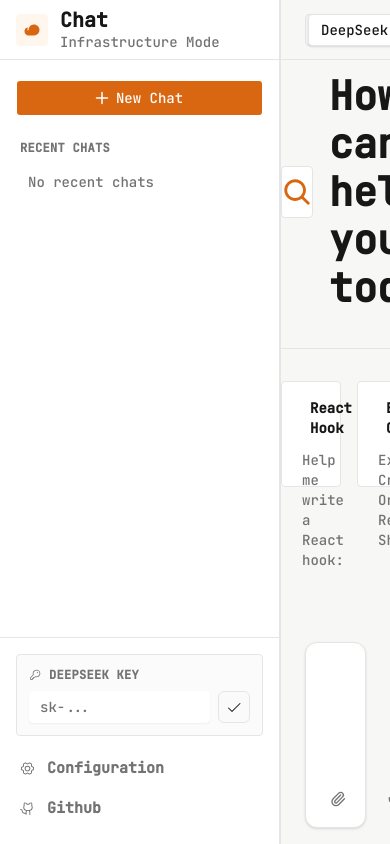
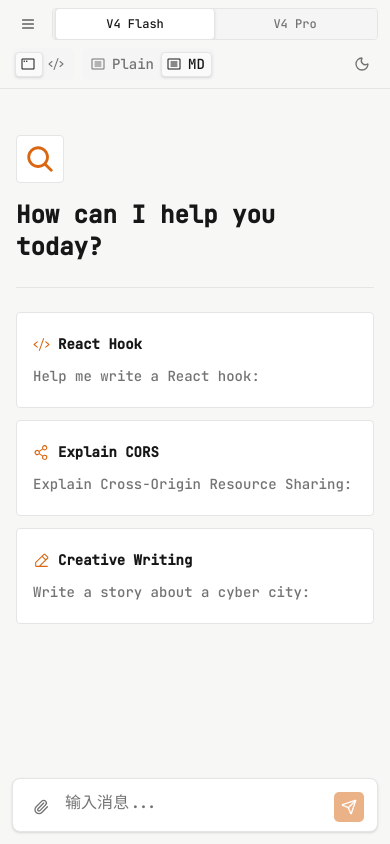
Before and after one commit to ryanzen9/ai-chat-example, a React (Vite) app: page /chat in a window 390 px wide. Built offline with nearby package versions, Linux system fonts and the light colour scheme.

Commit message:
feat: 添加多平台响应式

```diff
--- a/src/features/chat/components/AIMessageMarkdown.tsx
+++ b/src/features/chat/components/AIMessageMarkdown.tsx
@@ -73,7 +73,7 @@ const markdownComponents: Components = {
   table({ className, ...props }) {
     return (
       <div className="my-3 overflow-x-auto rounded-md border border-border">
-        <table className={cn("my-0 w-full", className)} {...props} />
+        <table className={cn("my-0 w-max min-w-full", className)} {...props} />
       </div>
     );
   },
@@ -111,7 +111,7 @@ function CodeBlock({
   }
 
   return (
-    <div className="not-prose my-3 overflow-hidden rounded-md border border-border bg-muted/40">
+    <div className="not-prose my-3 min-w-0 overflow-hidden rounded-md border border-border bg-muted/40">
       <div className="flex h-9 items-center justify-between border-b border-border bg-muted px-3">
         <span className="font-mono text-xs text-muted-foreground">
           {language || "code"}
--- a/src/features/chat/components/ChatInput.tsx
+++ b/src/features/chat/components/ChatInput.tsx
@@ -4,7 +4,7 @@ import { LoaderCircle, Mic, Paperclip, Send } from "lucide-react";
 
 import { Button } from "@shared/ui/button";
 import { Textarea } from "@shared/ui/textarea";
-import React from "react";
+import type { ChangeEvent, KeyboardEvent } from "react";
 
 export function ChatInput({
   value,
@@ -34,7 +34,7 @@ export function ChatInput({
     }
   }
 
-  const handleKeyDown = (e: React.KeyboardEvent<HTMLTextAreaElement>) => {
+  const handleKeyDown = (e: KeyboardEvent<HTMLTextAreaElement>) => {
     if ((e.ctrlKey || e.metaKey) && e.key === "Enter") {
       e.preventDefault();
       handleSubmit();
@@ -42,9 +42,9 @@ export function ChatInput({
   };
 
   return (
-    <div className="w-full shrink-0 px-6 py-4">
+    <div className="w-full shrink-0 px-3 py-3 md:px-6 md:py-4">
       <div
-        className="mx-auto flex max-w-3xl items-end gap-3 rounded-2xl border border-border bg-card px-4 py-3 shadow-sm transition-colors focus-within:border-ring focus-within:ring-2 focus-within:ring-ring/30 data-[streaming=true]:border-primary/40 data-[streaming=true]:ring-2 data-[streaming=true]:ring-primary/15"
+        className="mx-auto flex max-w-3xl items-end gap-2 rounded-xl border border-border bg-card px-3 py-2 shadow-sm transition-colors focus-within:border-ring focus-within:ring-2 focus-within:ring-ring/30 data-[streaming=true]:border-primary/40 data-[streaming=true]:ring-2 data-[streaming=true]:ring-primary/15 md:gap-3 md:rounded-2xl md:px-4 md:py-3"
         data-streaming={isStreaming}
       >
         <Button
@@ -58,11 +58,11 @@ export function ChatInput({
 
         <Textarea
           value={value}
-          onChange={(e: React.ChangeEvent<HTMLTextAreaElement>) =>
+          onChange={(e: ChangeEvent<HTMLTextAreaElement>) =>
             handleChange(e.target.value)
           }
           placeholder="输入消息..."
-          className="max-h-40 min-h-8 flex-1 resize-none border-0 bg-transparent px-0 py-0 shadow-none focus-visible:ring-0"
+          className="max-h-40 min-h-9 min-w-0 flex-1 resize-none border-0 bg-transparent px-0 py-1 shadow-none focus-visible:ring-0"
           disabled={isStreaming}
           onKeyDown={handleKeyDown}
         />
@@ -71,7 +71,7 @@ export function ChatInput({
           type="button"
           variant="ghost"
           size="icon"
-          className="shrink-0 text-muted-foreground hover:text-foreground"
+          className="hidden shrink-0 text-muted-foreground hover:text-foreground sm:inline-flex"
         >
           <Mic data-icon="inline-start" />
         </Button>
--- a/src/features/chat/components/ChatWorkspace.tsx
+++ b/src/features/chat/components/ChatWorkspace.tsx
@@ -274,10 +274,7 @@ function ChatWorkspace() {
       {messages.length === 0 ? (
         <EmptyState />
       ) : (
-        <ScrollArea
-          className="min-h-0 flex-1 rounded-md border"
-          viewportRef={viewportRef}
-        >
+        <ScrollArea className="min-h-0 flex-1" viewportRef={viewportRef}>
           <MessageList messages={messages} onRetry={retryAssistantMessage} />
           <ProgressiveBlur position="top" height="10%" />
           <ProgressiveBlur position="bottom" height="10%" />
@@ -298,20 +295,20 @@ function EmptyState() {
   const { data: cards = [], isLoading } = usePromptCards();
 
   return (
-    <div className="mx-auto flex flex-1 max-w-215 flex-col justify-center pb-32">
-      <div className="flex items-center gap-4 ">
-        <div className="flex size-13 items-center justify-center rounded-md border border-border bg-card text-primary">
+    <div className="mx-auto flex w-full max-w-215 flex-1 flex-col justify-center px-4 pb-24 md:px-0 md:pb-32">
+      <div className="flex flex-col items-start gap-4 sm:flex-row sm:items-center">
+        <div className="flex size-12 shrink-0 items-center justify-center rounded-md border border-border bg-card text-primary md:size-13">
           <MagnifyingGlassIcon size={30} weight="bold" />
         </div>
 
-        <h1 className="text-[40px] font-semibold leading-12 text-foreground">
+        <h1 className="text-2xl font-semibold leading-8 text-foreground md:text-[40px] md:leading-12">
           How can I help you today?
         </h1>
       </div>
 
-      <div className="mt-9 h-px bg-border" />
+      <div className="mt-6 h-px bg-border md:mt-9" />
 
-      <div className="mt-8 grid grid-cols-3 gap-4">
+      <div className="mt-6 grid grid-cols-1 gap-3 md:mt-8 md:grid-cols-3 md:gap-4">
         {isLoading ? (
           <>
             <PromptSkeleton />
@@ -328,7 +325,7 @@ function EmptyState() {
 
 function PromptSkeleton() {
   return (
-    <div className="h-26.5 animate-pulse rounded-md border border-border bg-card" />
+    <div className="min-h-24 animate-pulse rounded-md border border-border bg-card md:min-h-26.5" />
   );
 }
 
@@ -346,7 +343,7 @@ function PromptCardItem({ card }: { card: PromptCard }) {
   return (
     <button
       onClick={() => setDraft(card.description)}
-      className="group h-26.5 rounded-md border border-border bg-card px-5 py-4 text-left transition hover:border-app-brand-border hover:bg-muted"
+      className="group min-h-24 rounded-md border border-border bg-card px-4 py-3 text-left transition hover:border-app-brand-border hover:bg-muted md:min-h-26.5 md:px-5 md:py-4"
     >
       <div className="flex items-center gap-2 text-sm font-semibold text-foreground">
         <Icon
--- a/src/features/chat/components/Session.tsx
+++ b/src/features/chat/components/Session.tsx
@@ -15,13 +15,13 @@ function Session({ session, active = false, onClick, onCancel }: SessionProps) {
       type="button"
       onClick={() => onClick?.(session)}
       className={cn(
-        "group flex w-full items-center rounded-md px-3 py-2 text-left transition-colors",
+        "group flex min-w-0 w-full items-center rounded-md px-3 py-2 text-left transition-colors",
         active
           ? "bg-sidebar-accent text-primary"
           : "text-muted-foreground hover:bg-sidebar-accent hover:text-sidebar-accent-foreground",
       )}
     >
-      <span className="truncate text-sm font-medium">
+      <span className="min-w-0 flex-1 truncate text-sm font-medium">
         {session.title || "Untitled Chat"}
       </span>
 
--- a/src/features/chat/components/TopModelBar.tsx
+++ b/src/features/chat/components/TopModelBar.tsx
@@ -1,25 +1,42 @@
 import { ThemeToggle } from "@/shared/theme/theme-toggle";
-import { AppWindowIcon, CodeIcon, ArticleIcon } from "@phosphor-icons/react";
+import { Button } from "@/shared/ui/button";
+import {
+  AppWindowIcon,
+  ArticleIcon,
+  CodeIcon,
+  ListIcon,
+} from "@phosphor-icons/react";
 import { Tabs, TabsList, TabsTrigger } from "@shared/ui/tabs";
 import { useState } from "react";
 import { useCurrentSessionId } from "../hooks";
 import { useChatStore } from "../store";
 import type { ModelId } from "../types";
 
-const modelTabs: { id: ModelId; value: ModelId; label: string }[] = [
+const modelTabs: {
+  id: ModelId;
+  value: ModelId;
+  label: string;
+  shortLabel: string;
+}[] = [
   {
     id: "deepseek-v4-flash",
     value: "deepseek-v4-flash",
     label: "DeepSeek-V4 Flash",
+    shortLabel: "V4 Flash",
   },
-  { id: "deepseek-v4-pro", value: "deepseek-v4-pro", label: "DeepSeek-V4 Pro" },
+  {
+    id: "deepseek-v4-pro",
+    value: "deepseek-v4-pro",
+    label: "DeepSeek-V4 Pro",
+    shortLabel: "V4 Pro",
+  },
 ];
 
 function ModelTabs({
   models = [],
   onModelChange,
 }: {
-  models?: { id: ModelId; value: string; label: string }[];
+  models?: { id: ModelId; value: string; label: string; shortLabel?: string }[];
   onModelChange?: (modelId: ModelId) => void;
 }) {
   const selectedModel = useChatStore((state) => state.selectedModel);
@@ -44,16 +61,19 @@ function ModelTabs({
   }
 
   return (
-    <div className="w-full max-w-md">
+    <div className="w-full min-w-0 md:max-w-md">
       <Tabs value={selectedModel} onValueChange={handleModelChange}>
-        <TabsList className="h-9 rounded-md border border-border bg-muted p-0.5">
+        <TabsList className="scrollbar-none h-9 w-full max-w-full justify-start overflow-x-auto rounded-md border border-border bg-muted p-0.5 lg:w-fit">
           {models.map((model) => (
             <TabsTrigger
               key={model.id}
               value={model.value}
-              className="h-8 flex-none rounded px-3 text-sm data-active:bg-card data-active:shadow-none"
+              className="h-8 min-w-0 flex-1 rounded px-2 text-xs data-active:bg-card data-active:shadow-none lg:flex-none lg:px-3 lg:text-sm"
             >
-              {model.label}
+              <span className="truncate lg:hidden">
+                {model.shortLabel ?? model.label}
+              </span>
+              <span className="hidden lg:inline">{model.label}</span>
             </TabsTrigger>
           ))}
         </TabsList>
@@ -82,11 +102,11 @@ function PreviewCodeTabs({
       <TabsList>
         <TabsTrigger value="preview">
           <AppWindowIcon data-icon="inline-start" />
-          Preview
+          <span className="hidden min-[420px]:inline">Preview</span>
         </TabsTrigger>
         <TabsTrigger value="code">
           <CodeIcon data-icon="inline-start" />
-          Code
+          <span className="hidden min-[420px]:inline">Code</span>
         </TabsTrigger>
       </TabsList>
     </Tabs>
@@ -106,7 +126,8 @@ function MarkdownToggle() {
         </TabsTrigger>
         <TabsTrigger value="on">
           <ArticleIcon data-icon="inline-start" />
-          Markdown
+          <span className="sm:hidden">MD</span>
+          <span className="hidden sm:inline">Markdown</span>
         </TabsTrigger>
       </TabsList>
     </Tabs>
@@ -116,20 +137,36 @@ function MarkdownToggle() {
 function TopModelBar({
   onViewModelChange,
   onModelChange,
+  onOpenSidebar,
 }: {
   onViewModelChange?: (view: "preview" | "code") => void;
   onModelChange?: (modelId: ModelId) => void;
+  onOpenSidebar?: () => void;
 }) {
   return (
-    <header className="relative flex h-[var(--topbar-height)] items-center border-b border-border bg-app-shell">
-      <div className="flex h-full items-center  gap-5 px-6">
+    <header className="relative flex min-h-[var(--topbar-height)] flex-col gap-2 border-b border-border bg-app-shell px-3 py-2 md:h-[var(--topbar-height)] md:flex-row md:items-center md:px-6 md:py-0">
+      <div className="flex w-full min-w-0 items-center gap-2 md:h-full md:w-auto md:flex-1 md:gap-5 lg:flex-none">
+        <Button
+          type="button"
+          variant="ghost"
+          size="icon"
+          className="shrink-0 lg:hidden"
+          aria-label="Open sidebar"
+          onClick={onOpenSidebar}
+        >
+          <ListIcon data-icon="inline-start" aria-hidden="true" />
+        </Button>
         <ModelTabs models={modelTabs} onModelChange={onModelChange} />
       </div>
 
-      <div className="ml-auto flex h-full items-center gap-3 px-6 text-muted-foreground">
-        <PreviewCodeTabs onViewModelChange={onViewModelChange} />
-        <MarkdownToggle />
-        <ThemeToggle />
+      <div className="flex w-full min-w-0 items-center gap-2 text-muted-foreground md:ml-auto md:h-full md:w-auto md:justify-end md:gap-3">
+        <div className="scrollbar-none flex min-w-0 flex-1 items-center gap-2 overflow-x-auto md:flex-none md:overflow-visible">
+          <PreviewCodeTabs onViewModelChange={onViewModelChange} />
+          <MarkdownToggle />
+        </div>
+        <div className="shrink-0">
+          <ThemeToggle />
+        </div>
       </div>
     </header>
   );
--- a/src/index.css
+++ b/src/index.css
@@ -258,6 +258,16 @@ body,
   }
 }
 
+@layer utilities {
+  .scrollbar-none {
+    scrollbar-width: none;
+  }
+
+  .scrollbar-none::-webkit-scrollbar {
+    display: none;
+  }
+}
+
 @layer components {
   /* highlight.js base — light mode */
   .ai-markdown .hljs {
--- a/src/routes/ChatPage.tsx
+++ b/src/routes/ChatPage.tsx
@@ -1,13 +1,48 @@
+import { useState } from "react";
+
 import ChatWorkspace from "@/features/chat/components/ChatWorkspace";
 import Sidebar from "@/features/chat/components/Sidebar";
 import TopModelBar from "@/features/chat/components/TopModelBar";
+import { cn } from "@/shared/lib/utils";
 
 export function ChatPage() {
+  const [isMobileSidebarOpen, setIsMobileSidebarOpen] = useState(false);
+
   return (
-    <div className="flex h-screen overflow-hidden bg-background text-foreground font-mono">
-      <Sidebar />
-      <main className="flex min-w-0 flex-1 flex-col border-l border-border bg-app-shell">
-        <TopModelBar />
+    <div className="flex h-dvh overflow-hidden bg-background font-mono text-foreground">
+      <div className="hidden lg:flex">
+        <Sidebar />
+      </div>
+
+      <div
+        className={cn(
+          "fixed inset-0 z-40 lg:hidden",
+          isMobileSidebarOpen ? "pointer-events-auto" : "pointer-events-none",
+        )}
+        aria-hidden={!isMobileSidebarOpen}
+      >
+        <button
+          type="button"
+          aria-label="Close sidebar"
+          className={cn(
+            "absolute inset-0 bg-background/70 transition-opacity",
+            isMobileSidebarOpen ? "opacity-100" : "opacity-0",
+          )}
+          onClick={() => setIsMobileSidebarOpen(false)}
+        />
+
+        <div
+          className={cn(
+            "absolute inset-y-0 left-0 w-[min(var(--sidebar-width),85vw)] transition-transform duration-200",
+            isMobileSidebarOpen ? "translate-x-0" : "-translate-x-full",
+          )}
+        >
+          <Sidebar onNavigate={() => setIsMobileSidebarOpen(false)} />
+        </div>
+      </div>
+
+      <main className="flex min-w-0 flex-1 flex-col bg-app-shell lg:border-l lg:border-border">
+        <TopModelBar onOpenSidebar={() => setIsMobileSidebarOpen(true)} />
         <ChatWorkspace />
       </main>
     </div>
--- a/src/routes/Home.tsx
+++ b/src/routes/Home.tsx
@@ -9,7 +9,7 @@ function Home() {
   }
 
   return (
-    <div className="min-h-screen bg-background p-6 text-foreground">
+    <div className="min-h-dvh bg-background p-6 text-foreground">
       <div className="rounded-md border border-border bg-card p-6 text-card-foreground">
         <h1 className="mb-4 text-2xl font-bold">{message}</h1>
         <Button type="button" onClick={handlerSubmit}>
```
Also changed, not shown: src/features/chat/components/MessageList.tsx (+5 -5 lines), src/features/chat/components/Sidebar.tsx (+15 -2 lines).
